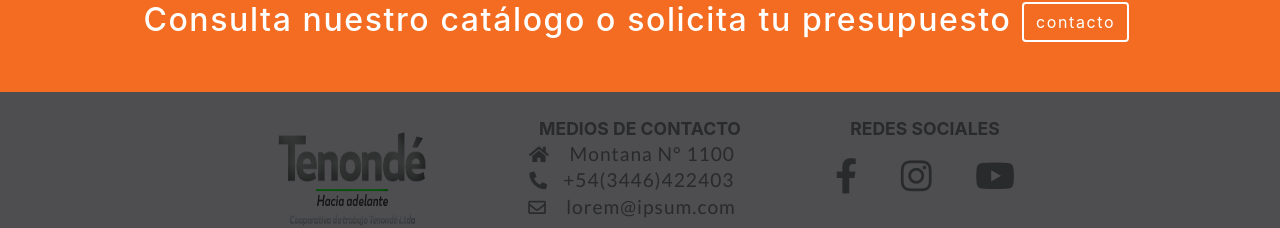
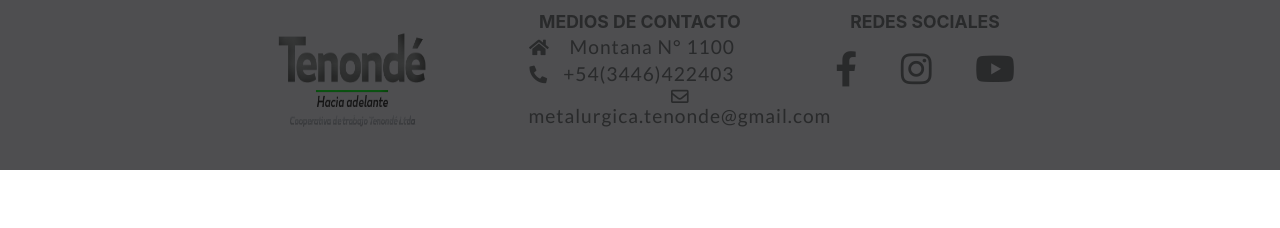
Before and after one commit to Galarza-Francisco/Proyecto.final-1, a website: page index.html in a window 1280 px wide. Shown: the part 2572-2800 px from the top of the page. After the commit the page ends 2742 px from the top, so only its background shows below. Drawn offline with nearby package versions, Linux system fonts and the light colour scheme.

Commit message:
Update index.html

```diff
--- a/index.html
+++ b/index.html
@@ -424,7 +424,7 @@
             <li>
               <a href="" class="text-reset">
                 <i class="far fa-envelope">
-                  <span class="footer-cont__text-footer">lorem@ipsum.com</span>
+                  <span class="footer-cont__text-footer">metalurgica.tenonde@gmail.com</span>
                 </i>
               </a>
             </li>
```
